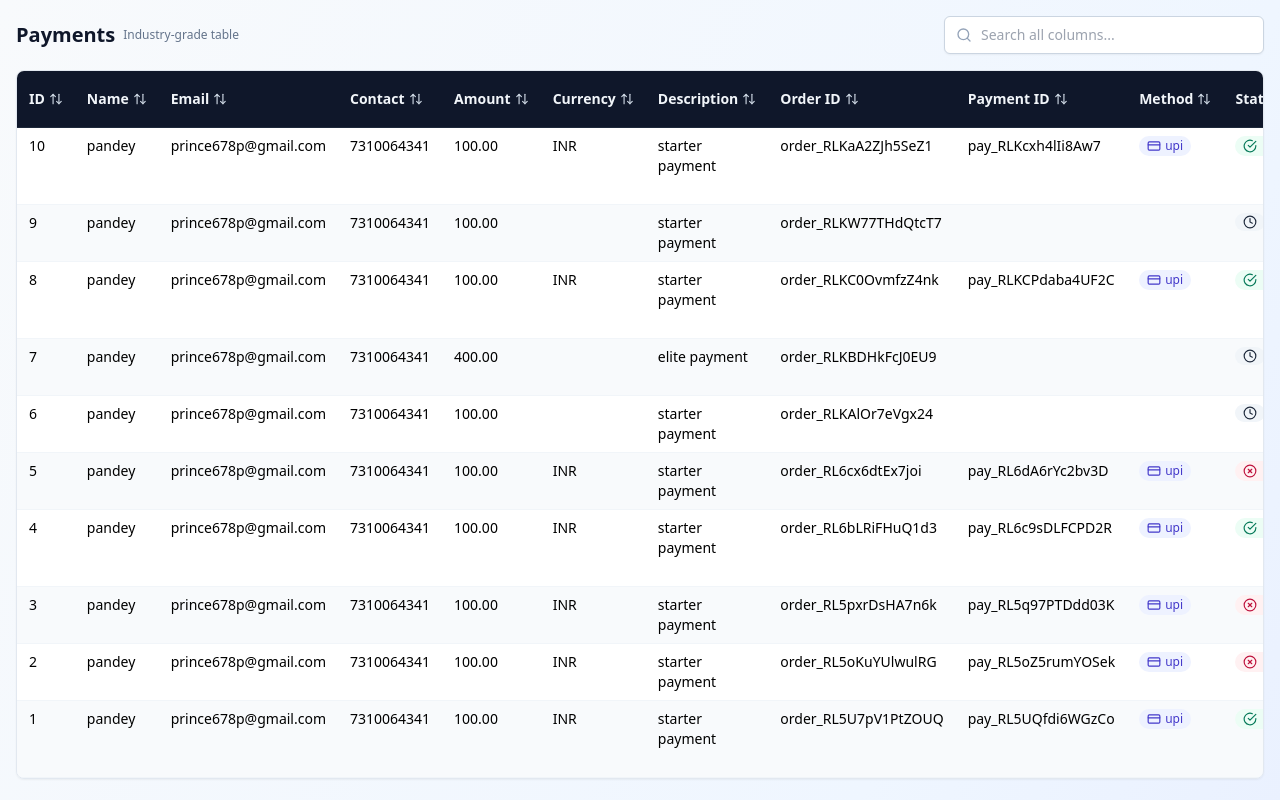
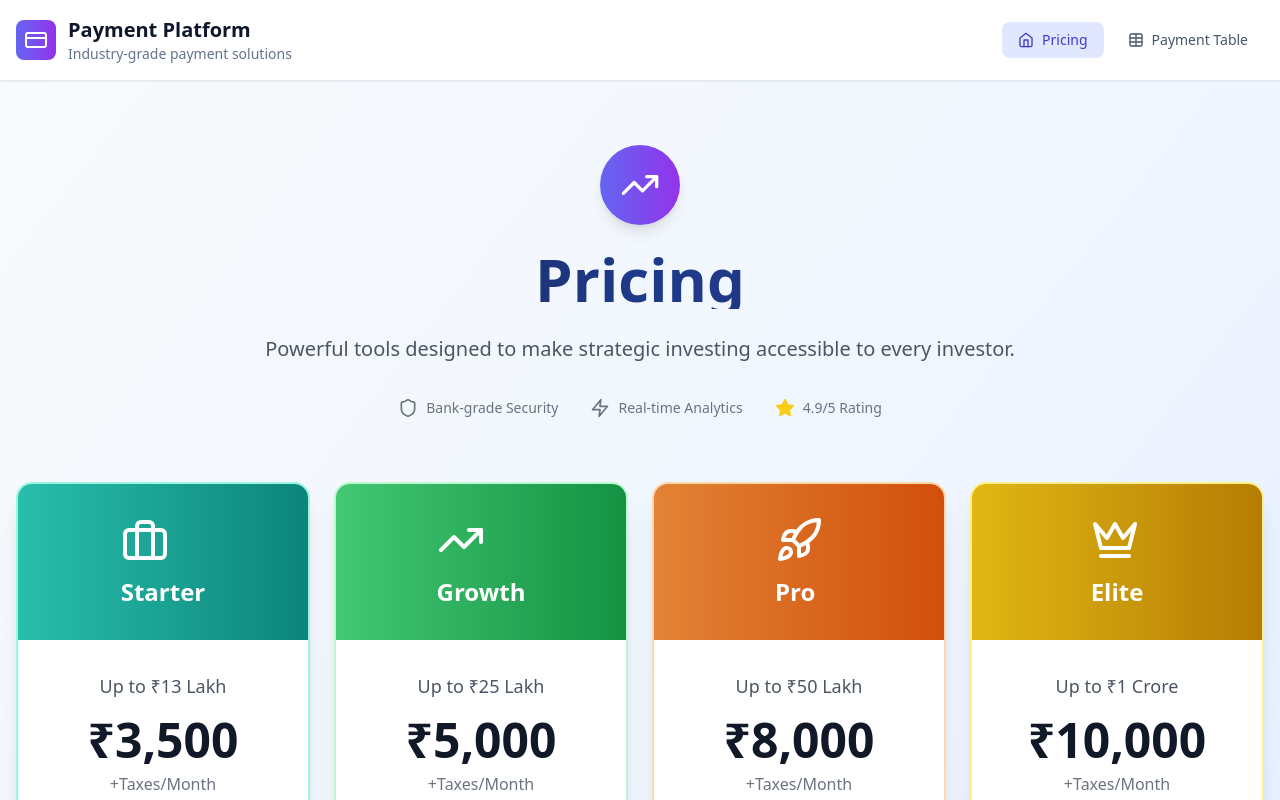
Before and after one commit to Priyanshu12-prince/bull8-payment-frontend, a React (Vite) app: page / in a window 1280 px wide. Shown: the top 800 px of the page. Built offline with nearby package versions, Linux system fonts and the light colour scheme.

Commit message:
configure the rooutes

```diff
--- a/package.json
+++ b/package.json
@@ -13,7 +13,8 @@
     "@tanstack/react-table": "^8.21.3",
     "lucide-react": "^0.344.0",
     "react": "^18.3.1",
-    "react-dom": "^18.3.1"
+    "react-dom": "^18.3.1",
+    "react-router-dom": "^7.9.2"
   },
   "devDependencies": {
     "@eslint/js": "^9.9.1",
--- a/src/App.tsx
+++ b/src/App.tsx
@@ -1,14 +1,65 @@
 import { useState } from 'react';
+import { BrowserRouter as Router, Routes, Route, Link, useLocation } from 'react-router-dom';
 import { PaymentSuccess } from './components/PaymentSuccess';
 import { PaymentError } from './components/PaymentError';
 import Pricing from './components/Pricing';
 import { useRazorpay } from './hooks/useRazorpay';
 import { RazorpayResponse, PaymentFormData } from './types/razorpay';
 import PaymentsTable from './page/PaymentTable';
+import { Home, Table, CreditCard } from 'lucide-react';
 
 type PaymentState = 'form' | 'success' | 'error';
 
-function App() {
+// Header component for navigation
+function Header() {
+  const location = useLocation();
+
+  return (
+    <header className="bg-white shadow-sm border-b border-slate-200 sticky top-0 z-50">
+      <div className="container mx-auto px-4 py-4">
+        <div className="flex items-center justify-between">
+          <div className="flex items-center gap-3">
+            <div className="w-10 h-10 bg-gradient-to-r from-indigo-500 to-purple-600 rounded-lg flex items-center justify-center">
+              <CreditCard className="w-6 h-6 text-white" />
+            </div>
+            <div>
+              <h1 className="text-xl font-bold text-slate-900">Payment Platform</h1>
+              <p className="text-sm text-slate-500">Industry-grade payment solutions</p>
+            </div>
+          </div>
+
+          <nav className="flex items-center gap-2">
+            <Link
+              to="/"
+              className={`flex items-center gap-2 px-4 py-2 rounded-lg text-sm font-medium transition-colors ${
+                location.pathname === '/'
+                  ? 'bg-indigo-100 text-indigo-700'
+                  : 'text-slate-600 hover:bg-slate-100 hover:text-slate-900'
+              }`}
+            >
+              <Home className="w-4 h-4" />
+              Pricing
+            </Link>
+            <Link
+              to="/payment-table"
+              className={`flex items-center gap-2 px-4 py-2 rounded-lg text-sm font-medium transition-colors ${
+                location.pathname === '/payment-table'
+                  ? 'bg-indigo-100 text-indigo-700'
+                  : 'text-slate-600 hover:bg-slate-100 hover:text-slate-900'
+              }`}
+            >
+              <Table className="w-4 h-4" />
+              Payment Table
+            </Link>
+          </nav>
+        </div>
+      </div>
+    </header>
+  );
+}
+
+// Main pricing component
+function PricingPage() {
   const [paymentState, setPaymentState] = useState<PaymentState>('form');
   const [paymentData, setPaymentData] = useState<RazorpayResponse | null>(null);
   const { initiatePayment, isLoading, error } = useRazorpay();
@@ -54,8 +105,6 @@ function App() {
 
   return (
     <div className="min-h-screen bg-gradient-to-br from-slate-50 via-blue-50 to-indigo-100">
-
-   <PaymentsTable/>
       {/* Background Pattern */}
       <div className="absolute inset-0 bg-grid-slate-100 [mask-image:linear-gradient(0deg,white,rgba(255,255,255,0.6))] -z-10"></div>
 
@@ -88,12 +137,23 @@ function App() {
           </div>
         </div>
       </div>
-
-
-
-
     </div>
   );
 }
 
+// Main App component with routing
+function App() {
+  return (
+    <Router>
+      <div className="min-h-screen bg-slate-50">
+        <Header />
+        <Routes>
+          <Route path="/" element={<PricingPage />} />
+          <Route path="/payment-table" element={<PaymentsTable />} />
+        </Routes>
+      </div>
+    </Router>
+  );
+}
+
 export default App;
```
Also changed, not shown: 1 other file (tests, documents, lock files or other folders).
